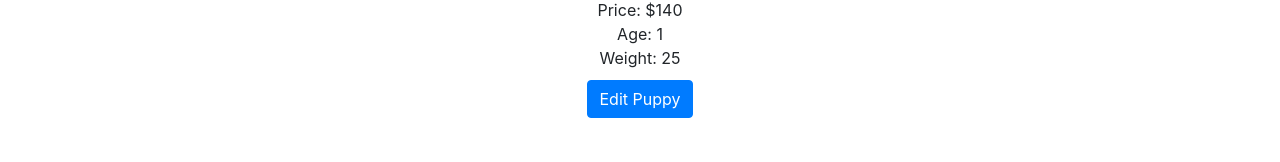
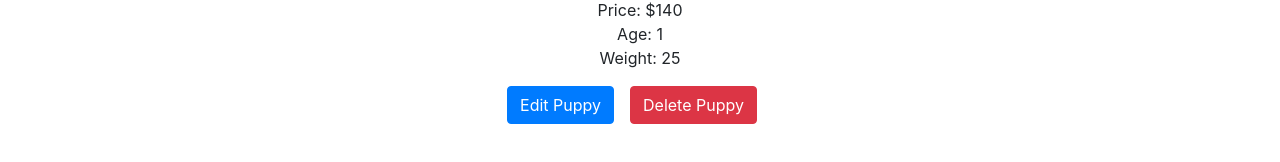
Before and after one commit to Sihong31/react-redux-brushup, a React (Create React App) app in the folder my-puppies/: page /puppies/0 in a window 1280 px wide. Shown: the part 460-622 px from the top of the page. Built offline with nearby package versions, Linux system fonts and the light colour scheme.

Commit message:
work on puppy delete functionality

```diff
--- a/my-puppies/src/components/puppies/PuppyDetails/PuppyDetails.js
+++ b/my-puppies/src/components/puppies/PuppyDetails/PuppyDetails.js
@@ -1,13 +1,22 @@
 import React, { Component } from 'react';
-import { Link } from 'react-router-dom';
 import { connect } from 'react-redux';
 
-import { fetchPuppy } from '../../../actions';
+import { fetchPuppy, deletePuppy } from '../../../actions';
 import './PuppyDetails.scss';
+import history from '../../../history';
 
 class PuppyDetails extends Component {
     componentDidMount() {
         this.props.fetchPuppy(this.props.match.params.id);
+    }
+
+    onEditPuppy = () => {
+        history.push(`/puppies/edit/${this.props.match.params.id}`);
+    }
+
+    onDeletePuppy = () => {
+        this.props.deletePuppy(this.props.match.params.id);
+        history.push('/');
     }
 
     render() {
@@ -24,9 +33,10 @@ class PuppyDetails extends Component {
                     <p>Age: { age }</p>
                     <p>Weight: { weight }</p>
                 </div>
-                <Link to={`/puppies/edit/${this.props.match.params.id}`}>
-                    <button style={{ marginTop: '10px' }} className="btn btn-primary">Edit Puppy</button>
-                </Link>
+                <div className="PuppyDetails-buttons">
+                    <button className="btn btn-primary" onClick={ this.onEditPuppy }>Edit Puppy</button>
+                    <button className="btn btn-danger" onClick={ this.onDeletePuppy }>Delete Puppy</button>
+                </div>
             </div>
         )
     }
@@ -40,7 +50,8 @@ const mapStateToProps = (state, ownProps) => {
 
 const mapDispatchToProps = (dispatch) => {
     return {
-        fetchPuppy: (puppyId) => dispatch(fetchPuppy(puppyId))
+        fetchPuppy: (puppyId) => dispatch(fetchPuppy(puppyId)),
+        deletePuppy: (puppyId) => dispatch(deletePuppy(puppyId))
     }
 }
 
--- a/my-puppies/src/components/puppies/PuppyDetails/PuppyDetails.scss
+++ b/my-puppies/src/components/puppies/PuppyDetails/PuppyDetails.scss
@@ -16,4 +16,10 @@
             margin: 0;
         }
     }
+    .PuppyDetails-buttons {
+        margin-top: 16px;
+        button {
+            margin-right: 16px;
+        }
+    }
 }
--- a/my-puppies/src/components/puppies/PuppyList/PuppyList.js
+++ b/my-puppies/src/components/puppies/PuppyList/PuppyList.js
@@ -12,10 +12,13 @@ class PuppyList extends Component {
     }
 
     renderList() {
-        let puppiesArray = Object.values(this.props.puppies);
-        return puppiesArray.map((puppy, index) => {
+        let puppiesArray = [];
+        Object.keys(this.props.puppies).map(puppyId => {
+            puppiesArray.push({ ...this.props.puppies[puppyId], puppyId});
+        })
+        return puppiesArray.map((puppy) => {
             return (
-                <Link to={`/puppies/${index}`} key={index}>
+                <Link to={`/puppies/${puppy.puppyId}`} key={puppy.puppyId}>
                     <PuppyCard { ...puppy} />
                 </Link>
             );
--- a/my-puppies/src/reducers/puppyReducer.js
+++ b/my-puppies/src/reducers/puppyReducer.js
@@ -45,12 +45,13 @@ export default (state = MOCK_PUPPIES, action) => {
             const puppiesCopy = { ...state };
             return { ...state, [action.payload]: puppiesCopy[action.payload] };
         case CREATE_PUPPY:
-            const currentCountIncrement = Object.keys({ ...state}).length;
-            return { ...state, [currentCountIncrement]: action.payload };
+            const randomId = Math.floor((Math.random() * 1000000) + 1);
+            return { ...state, [randomId]: action.payload };
         case EDIT_PUPPY:
             return { ...state, [action.payload.puppyId]: action.payload.updatedPuppy };
         case DELETE_PUPPY:
-            return { ...state};
+            const { [action.payload]: value, ...withoutDeletedPuppy } = state;
+            return { ...withoutDeletedPuppy };
         default:
             return state;
     }
```
